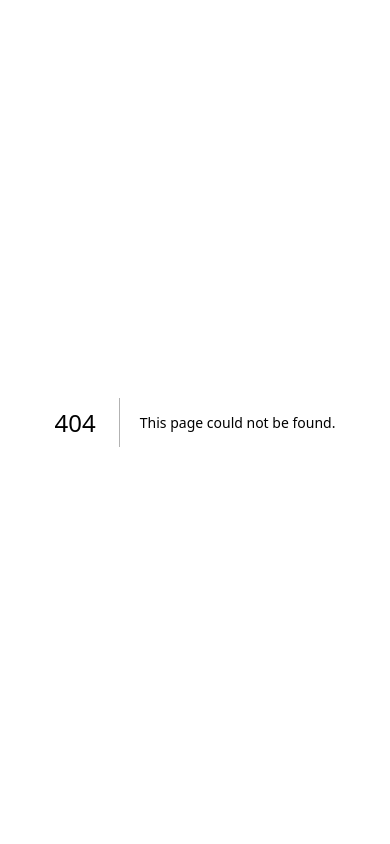
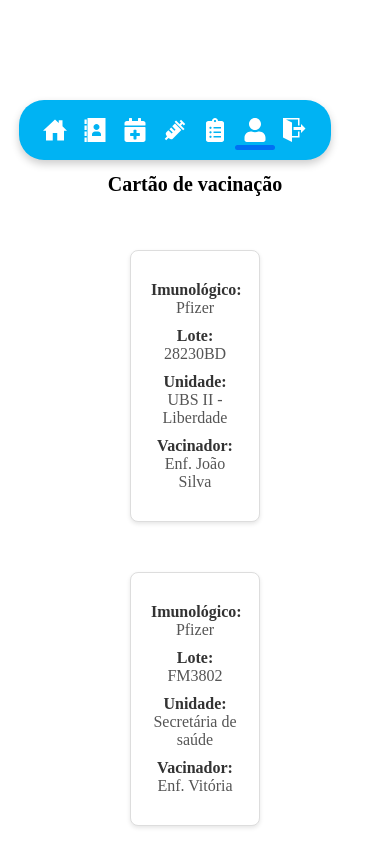
Before and after one commit to MikaelAlvez/TesteJa, a Next.js app: page /Vacinas in a window 390 px wide. Before the commit this address had no page. Shown: the top 844 px of the page. Built offline with nearby package versions, Linux system fonts and the light colour scheme.

Commit message:
Page Vacinas

```diff
--- a/src/pages/AgendamentosUsuarios/index.tsx
+++ b/src/pages/AgendamentosUsuarios/index.tsx
@@ -1,4 +1,3 @@
-import { useState } from 'react';
 import 'react-calendar/dist/Calendar.css';
 import LayoutUsuario from '@/app/components/LayoutUsuario';
 import Buscar from '@/app/components/Buscar';
--- /dev/null
+++ b/src/pages/Vacinas/Vacinas.module.css
@@ -0,0 +1,120 @@
+.container {
+    display: flex;
+    flex-direction: column;
+    align-items: center;
+    padding: 20px;
+    margin-top: 80px;
+    width: 100%;
+    height: 100vh;
+    box-sizing: border-box;
+    text-align: center;
+}
+
+.container h1 {
+    text-align: center;
+}
+
+.cartoesContainer {
+    display: flex;
+    flex-wrap: wrap;
+    gap: 20px;
+    width: 100%;
+    padding: 20px;
+    box-sizing: border-box;
+    justify-content: center;
+    flex: 1;
+}
+
+.buttonsContainer {
+    display: flex;
+    gap: 20px;
+    margin-top: 20px;
+    width: 100%;
+    justify-content: center;
+    margin-bottom: 20px;
+}
+
+.buttonsContainer button {
+    flex: 1;
+    max-width: 280px;
+    font-size: 20px;
+    display: flex;
+    align-items: center;
+    justify-content: center;
+}
+
+.buttonsContainer button svg {
+    margin-right: 5px;
+    font-size: 30px;
+}
+
+@media (max-width: 768px) {
+    .container h1 {
+        font-size: 24px;
+    }
+
+    .cartoesContainer {
+        gap: 15px;
+        max-height: 500px;
+    }
+
+    .cartao {
+        flex: 1 1 45%;
+        font-size: 14px;
+        max-width: 280px;
+        height: 200px;
+    }
+
+    .buttonsContainer {
+        flex-wrap: wrap;
+        margin-bottom: 30px;
+    }
+
+    .buttonsContainer button {
+        max-width: 150px;
+        font-size: 18px;
+    }
+
+    .buttonsContainer button svg {
+        font-size: 25px;
+    }
+}
+
+@media (max-width: 480px) {
+    .container h1 {
+        font-size: 20px;
+    }
+
+    .cartoesContainer {
+        gap: 10px;
+        display: flex;
+        flex-direction: column;
+        align-items: center;
+        max-height: none;
+    }
+
+    .cartao {
+        margin-bottom: 10px;
+        width: 90%;
+        max-width: 90%;
+        height: auto;
+        max-height: 300px;
+    }
+
+    .buttonsContainer {
+        flex-direction: row;
+        flex-wrap: wrap;
+        gap: 10px;
+        justify-content: center;
+        margin-bottom:40px;
+    }
+
+    .buttonsContainer button {
+        max-width: 100%;
+        font-size: 12px;
+    }
+
+    .buttonsContainer button svg {
+        font-size: 20px;
+    }
+}
--- /dev/null
+++ b/src/pages/Vacinas/index.tsx
@@ -0,0 +1,94 @@
+import styles from './Vacinas.module.css';
+import LayoutUsuario from '@/app/components/LayoutUsuario';
+import CartaodeVacina from '@/app/components/CartaodeVacina';
+import Button from '@/app/components/Button';
+import { FaFilePdf } from "react-icons/fa";
+import { FaCalendarPlus } from "react-icons/fa";
+import { jsPDF } from 'jspdf';
+import { useRouter } from 'next/navigation';
+
+export default function Vacinas() {
+    const nomeUsuario = "José";
+    const cpfUsuario = "123.456.789-00";
+
+    const vacinas = [
+        { imunologico: 'Pfizer', lote: '28230BD', unidade: 'UBS II - Liberdade', vacinador: 'Enf. João Silva' },
+        { imunologico: 'Pfizer', lote: 'FM3802', unidade: 'Secretária de saúde', vacinador: 'Enf. Vitória' },
+        { imunologico: 'Oxford-Astrazeneca', lote: '21OVCD33OZ', unidade: 'UBS II - Liberdade', vacinador: 'Enf. Cida' },
+        { imunologico: 'Pfizer', lote: '28230BD', unidade: 'UBS II - Liberdade', vacinador: 'Enf. João Silva' },
+        { imunologico: 'Pfizer', lote: 'FM3802', unidade: 'Secretária de saúde', vacinador: 'Enf. Vitória' },
+        { imunologico: 'Oxford-Astrazeneca', lote: '21OVCD33OZ', unidade: 'UBS II - Liberdade', vacinador: 'Enf. Cida' },
+        { imunologico: 'Pfizer', lote: '28230BD', unidade: 'UBS II - Liberdade', vacinador: 'Enf. João Silva' },
+        { imunologico: 'Pfizer', lote: 'FM3802', unidade: 'Secretária de saúde', vacinador: 'Enf. Vitória' },
+    ];
+
+    const gerarPDF = () => {
+        const doc = new jsPDF();
+        const pageWidth = doc.internal.pageSize.getWidth();
+        const title = 'Cartão de Vacinação';
+        const titleFontSize = 16;
+        const textWidth = doc.getTextWidth(title);
+
+        const x = (pageWidth - textWidth) / 2;
+        doc.setFontSize(titleFontSize);
+        doc.text(title, x, 10);
+
+        const nameText = `Nome: ${nomeUsuario}`;
+        const cpfText = `CPF: ${cpfUsuario}`;
+        const infoFontSize = 12;
+        doc.setFontSize(infoFontSize);
+        doc.text(nameText, 10, 20);
+        doc.text(cpfText, 10, 30);
+
+        let y = 40;
+        doc.setFontSize(12);
+        vacinas.forEach((vacina) => {
+            if (y > 270) {
+                doc.addPage();
+                y = 10;
+            }
+
+            doc.text(`------------------------------------------------------------------------------------------------------------------------------------`, 10, y);
+            doc.text(`Imunológico: ${vacina.imunologico}`, 10, y + 10);
+            doc.text(`Lote: ${vacina.lote}`, 10, y + 20);
+            doc.text(`Unidade: ${vacina.unidade}`, 10, y + 30);
+            doc.text(`Vacinador: ${vacina.vacinador}`, 10, y + 40);
+            y += 50;
+        });
+
+        doc.save('cartao_de_vacinacao.pdf');
+    };
+
+    const router = useRouter();
+    const handleLoginRedirect = () => {
+        router.push('/NovoAgendamento');
+      };
+
+    return (
+        <div className={styles.container}>
+            <LayoutUsuario nomeUsuario={nomeUsuario} />
+            <h1>Cartão de vacinação</h1>
+            <div className={styles.cartoesContainer}>
+                {vacinas.map((cartao, index) => (
+                    <CartaodeVacina
+                        key={index}
+                        imunologico={cartao.imunologico}
+                        lote={cartao.lote}
+                        unidade={cartao.unidade}
+                        vacinador={cartao.vacinador}
+                    />
+                ))}
+            </div>
+            <div className={styles.buttonsContainer}>
+                <Button onClick={handleLoginRedirect}>
+                    <FaCalendarPlus />
+                    Novo agendamento
+                </Button>
+                <Button onClick={gerarPDF}>
+                    <FaFilePdf />
+                    Cartão de vacina
+                </Button>
+            </div>
+        </div>
+    );
+}
```
